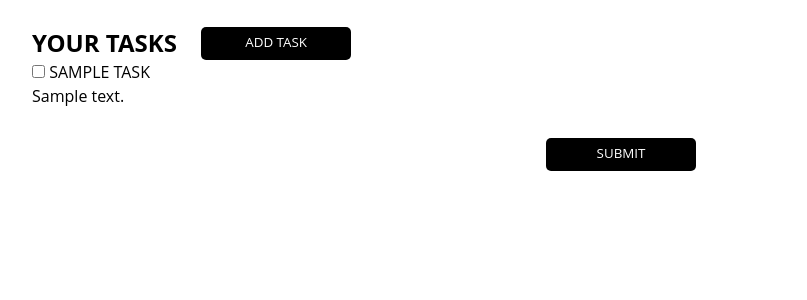
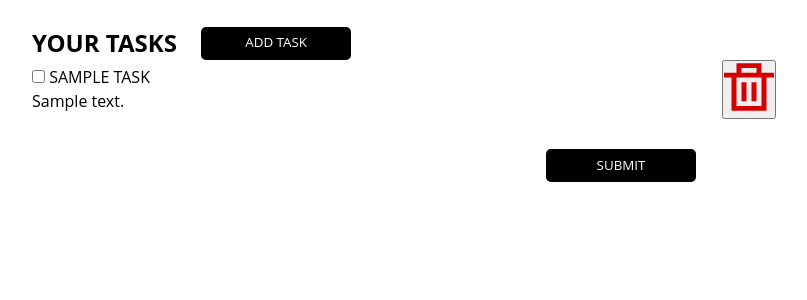
Before and after one commit to buldozer5647/kursova3, a Django app: page / in a window 1280 px wide. Shown: the part 100-400 px from the top of the page, without its empty margins (261-1068 px from the left). Run offline with Django 4.2, Linux system fonts and the light colour scheme; tables that the repository leaves empty hold one stand-in row (values such as "Sample post").

Commit message:
Add delete task button

```diff
--- a/task_manager/tasks/static/tasks/scripts/home.js
+++ b/task_manager/tasks/static/tasks/scripts/home.js
@@ -39,7 +39,7 @@ $(function() {
                     let xpAmountVal = parseInt($(".xp-amount-value").text());
                     xpAmountVal += checkedCb.length;
 
-                    checkedCb.parent().remove();
+                    checkedCb.parent().parent().remove();
                     $(".xp-amount-value").text(xpAmountVal);
 
                     allCb = $(".checkbox-item");
@@ -84,13 +84,31 @@ $(function() {
                 $(".task-list").append(
                     `
                     <li>
-                        <input type="checkbox" id="${idhtml}" class="checkbox-item">
-                        <label for="${idhtml}" id="label-${idhtml}">${$("#id_title").val()}</label>
-                        <br>
-                        <span id="${idhtml}-info">${$("#id_description").val()}</span>
+                        <div>
+                            <input type="checkbox" id="${idhtml}" class="checkbox-item">
+                            <label for="${idhtml}" id="label-${idhtml}">${$("#id_title").val()}</label>
+                            <br>
+                            <span id="${idhtml}-info">${$("#id_description").val()}</span>
+                        </div>
+
+                        <button class="delete-submit">
+                            <svg width="800px" height="800px" viewBox="0 -0.5 21 21" version="1.1" xmlns="http://www.w3.org/2000/svg" xmlns:xlink="http://www.w3.org/1999/xlink" fill="#000000">
+
+                                <g id="SVGRepo_bgCarrier" stroke-width="0"/>
+
+                                <g id="SVGRepo_tracerCarrier" stroke-linecap="round" stroke-linejoin="round"/>
+
+                                <g id="SVGRepo_iconCarrier"> <title>delete [#1487]</title> <desc>Created with Sketch.</desc> <defs> </defs> <g id="Page-1" stroke="none" stroke-width="1" fill="none" fill-rule="evenodd"> <g id="Dribbble-Light-Preview" transform="translate(-179.000000, -360.000000)" fill="#d60000"> <g id="icons" transform="translate(56.000000, 160.000000)"> <path d="M130.35,216 L132.45,216 L132.45,208 L130.35,208 L130.35,216 Z M134.55,216 L136.65,216 L136.65,208 L134.55,208 L134.55,216 Z M128.25,218 L138.75,218 L138.75,206 L128.25,206 L128.25,218 Z M130.35,204 L136.65,204 L136.65,202 L130.35,202 L130.35,204 Z M138.75,204 L138.75,200 L128.25,200 L128.25,204 L123,204 L123,206 L126.15,206 L126.15,220 L140.85,220 L140.85,206 L144,206 L144,204 L138.75,204 Z" id="delete-[#1487]"> </path> </g> </g> </g> </g>
+
+                            </svg>
+                        </button>
                     </li>
                     `
                 )
+
+                $("#id_title").val("");
+                $("#id_description").val("");
+                $("#id_priority").val("L");
 
                 $("body").css("background-color", "white");
                 addTaskForm.css("display", "none");
@@ -99,5 +117,29 @@ $(function() {
                 $("#submit-tasks").css({"background-color": "#000"});
             }
         });
-    })
+    });
+
+    $(document).on("click", ".delete-submit", function(event) {
+        event.preventDefault();
+
+        let btn = $(this);
+        let idhtml = $(this).siblings().eq(0).find("input").prop("id");
+
+        $.ajax({
+            type: "POST",
+            url: "delete/",
+            data: {
+                idhtml: idhtml,
+                csrfmiddlewaretoken: $("input[name=csrfmiddlewaretoken]").val()
+            },
+            success: function(data) {
+                btn.parent().remove();
+
+                allCb = $(".checkbox-item");
+
+                if (allCb.length == 0)
+                    $("#submit-tasks").css({"background-color": "#403f3f"});
+            }
+        })
+    });
 });
--- a/task_manager/tasks/static/tasks/styles/home.css
+++ b/task_manager/tasks/static/tasks/styles/home.css
@@ -40,6 +40,21 @@ FORM
     justify-content: center;
 
     padding: 20px;
+}
+
+.task-list li {
+    display: flex;
+    justify-content: space-between;
+    align-items: center;
+}
+
+.task-list div {
+    display: inline;
+    width: 90%;
+}
+
+.task-list li {
+    word-wrap: break-word;
 }
 
 .container {
--- a/task_manager/tasks/templates/tasks/home.html
+++ b/task_manager/tasks/templates/tasks/home.html
@@ -24,11 +24,25 @@
 
                 <ul class="task-list">
                     {% for task in tasks %}
+
                         <li>
-                            <input type="checkbox" id="{{ task.idhtml }}" class="checkbox-item">
-                            <label for="{{ task.idhtml }}" id="label-{{ task.idhtml }}">{{ task.title }}</label>
-                            <br>
-                            <span id="{{ task.idhtml }}-info">{{ task.description }}</span>
+                            <div>
+                                <input type="checkbox" id="{{ task.idhtml }}" class="checkbox-item">
+                                <label for="{{ task.idhtml }}" id="label-{{ task.idhtml }}">{{ task.title }}</label>
+                                <br>
+                                <span id="{{ task.idhtml }}-info">{{ task.description }}</span>
+                            </div>
+                            <button class="delete-submit">
+                                <svg width="800px" height="800px" viewBox="0 -0.5 21 21" version="1.1" xmlns="http://www.w3.org/2000/svg" xmlns:xlink="http://www.w3.org/1999/xlink" fill="#000000">
+
+                                    <g id="SVGRepo_bgCarrier" stroke-width="0"/>
+
+                                    <g id="SVGRepo_tracerCarrier" stroke-linecap="round" stroke-linejoin="round"/>
+
+                                    <g id="SVGRepo_iconCarrier"> <title>delete [#1487]</title> <desc>Created with Sketch.</desc> <defs> </defs> <g id="Page-1" stroke="none" stroke-width="1" fill="none" fill-rule="evenodd"> <g id="Dribbble-Light-Preview" transform="translate(-179.000000, -360.000000)" fill="#d60000"> <g id="icons" transform="translate(56.000000, 160.000000)"> <path d="M130.35,216 L132.45,216 L132.45,208 L130.35,208 L130.35,216 Z M134.55,216 L136.65,216 L136.65,208 L134.55,208 L134.55,216 Z M128.25,218 L138.75,218 L138.75,206 L128.25,206 L128.25,218 Z M130.35,204 L136.65,204 L136.65,202 L130.35,202 L130.35,204 Z M138.75,204 L138.75,200 L128.25,200 L128.25,204 L123,204 L123,206 L126.15,206 L126.15,220 L140.85,220 L140.85,206 L144,206 L144,204 L138.75,204 Z" id="delete-[#1487]"> </path> </g> </g> </g> </g>
+
+                                </svg>
+                            </button>
                         </li>
                     {% endfor %}
                 </ul>
--- a/task_manager/tasks/views.py
+++ b/task_manager/tasks/views.py
@@ -28,9 +28,14 @@ def create(request):
 
 def delete(request):
     if request.method == "POST":
-        idhtml = request.POST.getlist("idhtml")
+        idhtml = request.POST["idhtml"]
 
-        for id in idhtml:
-            Task.objects.filter(idhtml=id).delete()
+        if type(idhtml) == str:
+            Task.objects.filter(idhtml=idhtml).delete()
 
-        return HttpResponse("Great")
+            return HttpResponse("Great String")
+        elif type(idhtml) == list:
+            for id in idhtml:
+                Task.objects.filter(idhtml=id).delete()
+
+            return HttpResponse("Great List")
```
